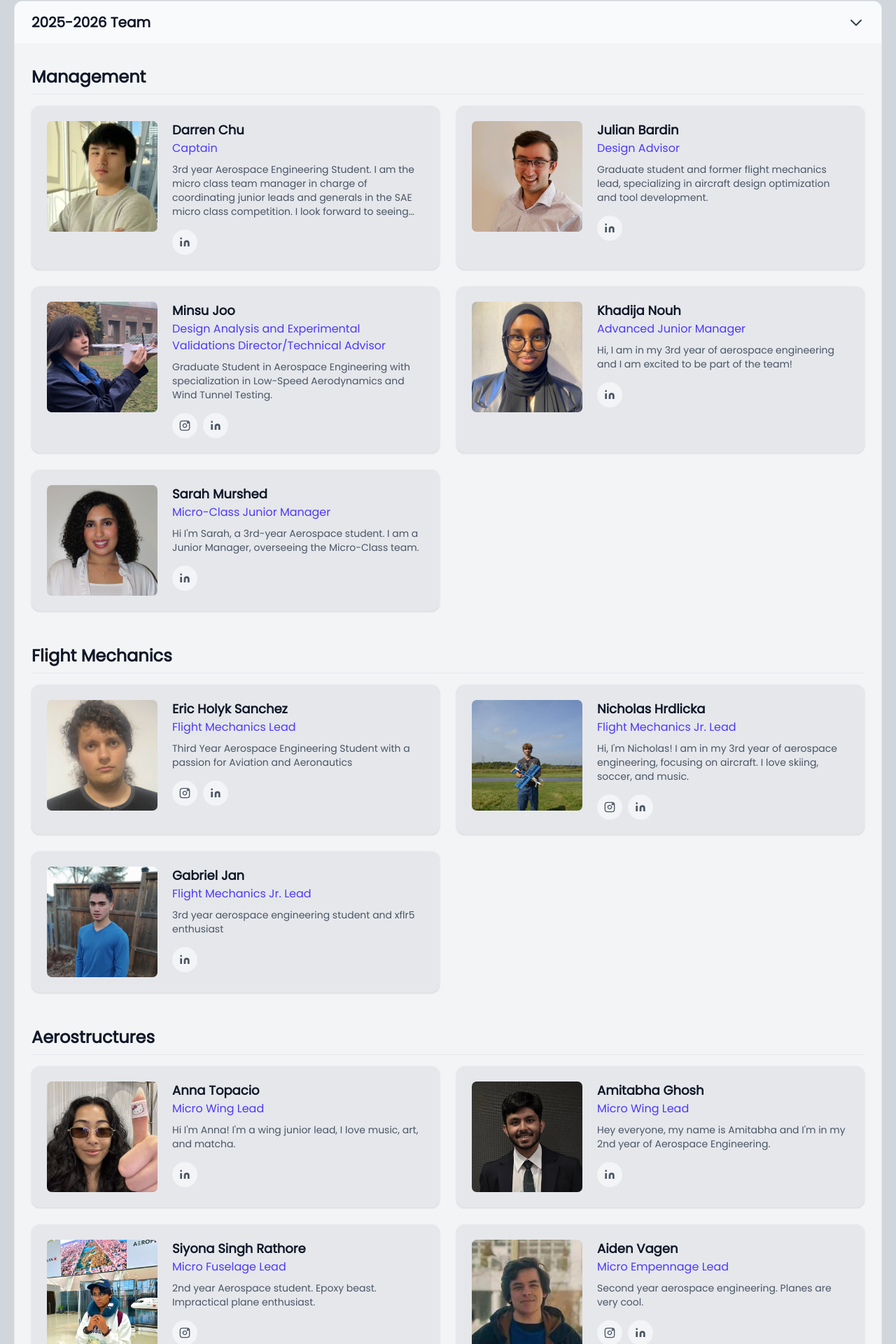
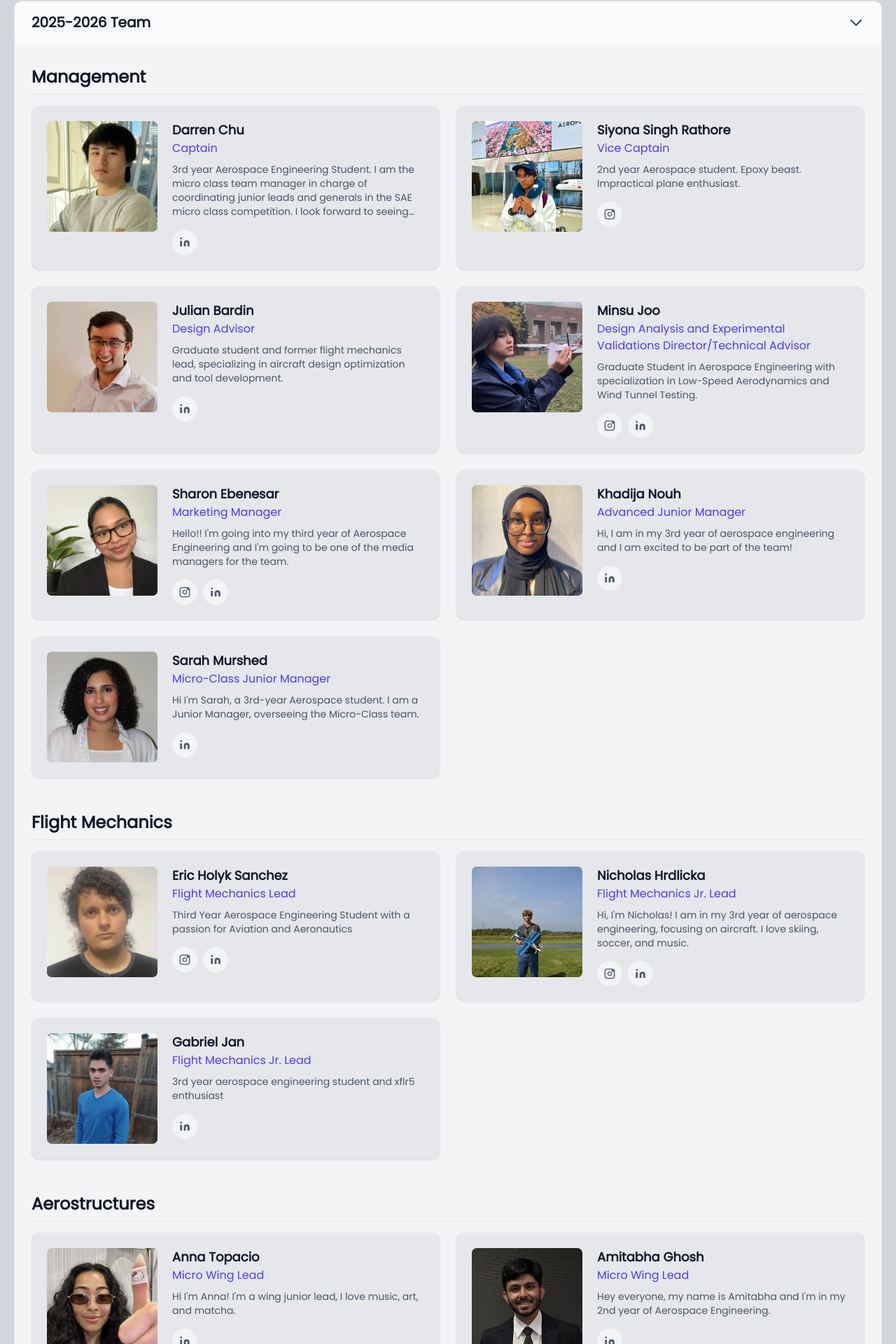
Before and after one commit to Tmet-Aero-Design/TMetAeroWebsite, a Next.js app: page /OurTeam in a window 1280 px wide. Shown: the part 387-2307 px from the top of the page at 70% size. Built offline with nearby package versions, Linux system fonts and the light colour scheme.

Commit message:
Update Team Data

```diff
--- a/src/data/teamData2025_2026.ts
+++ b/src/data/teamData2025_2026.ts
@@ -13,6 +13,19 @@ const teamMembers: TeamMember[] = [
         twitter: "",
         instagram: "",
         linkedin: "https://www.linkedin.com/in/darren-chu-712311271/"
+      }
+    },
+    {
+      name: "Siyona Singh Rathore",
+      role: "Vice Captain",
+      subteam: "Management",
+      description: "2nd year Aerospace student. Epoxy beast. Impractical plane enthusiast.",
+      image: `team_pictures/${year}/Siyona-Singh-Rathore.jpg`,
+      social: {
+        facebook: "",
+        twitter: "",
+        instagram: "https://www.instagram.com/iwantanicepage",
+        linkedin: ""
       }
     },
     {
@@ -39,6 +52,19 @@ const teamMembers: TeamMember[] = [
         twitter: "",
         instagram: "https://www.instagram.com/lieutenantminus/",
         linkedin: "https://www.linkedin.com/in/minsu-joo-761648a6"
+      }
+    },
+    {
+      name: "Sharon Ebenesar",
+      role: "Marketing Manager",
+      subteam: "Management",
+      description: "Hello!! I'm going into my third year of Aerospace Engineering and I'm going to be one of the media managers for the team.",
+      image: `team_pictures/${year}/Sharon-Ebenesar.png`,
+      social: {
+        facebook: "",
+        twitter: "",
+        instagram: "https://www.instagram.com/sharon_ebenesar",
+        linkedin: "https://www.linkedin.com/in/sharon-ebenesar-9b25a0267/"
       }
     },
     {
@@ -133,19 +159,6 @@ const teamMembers: TeamMember[] = [
       }
     },
     {
-      name: "Siyona Singh Rathore",
-      role: "Micro Fuselage Lead",
-      subteam: "Aerostructures",
-      description: "2nd year Aerospace student. Epoxy beast. Impractical plane enthusiast.",
-      image: `team_pictures/${year}/Siyona-Singh-Rathore.jpg`,
-      social: {
-        facebook: "",
-        twitter: "",
-        instagram: "https://www.instagram.com/iwantanicepage",
-        linkedin: ""
-      }
-    },
-    {
       name: "Aiden Vagen",
       role: "Micro Empennage Lead",
       subteam: "Aerostructures",
@@ -223,19 +236,6 @@ const teamMembers: TeamMember[] = [
         linkedin: "https://www.linkedin.com/in/chita124/"
       }
     },
-    {
-      name: "Sharon Ebenesar",
-      role: "Media Manager",
-      subteam: "Media & Marketing",
-      description: "Hello!! I'm going into my third year of Aerospace Engineering and I'm going to be one of the media managers for the team.",
-      image: `team_pictures/${year}/Sharon-Ebenesar.png`,
-      social: {
-        facebook: "",
-        twitter: "",
-        instagram: "https://www.instagram.com/sharon_ebenesar",
-        linkedin: "https://www.linkedin.com/in/sharon-ebenesar-9b25a0267/"
-      }
-    },
   ];
 
   export default teamMembers;
```
